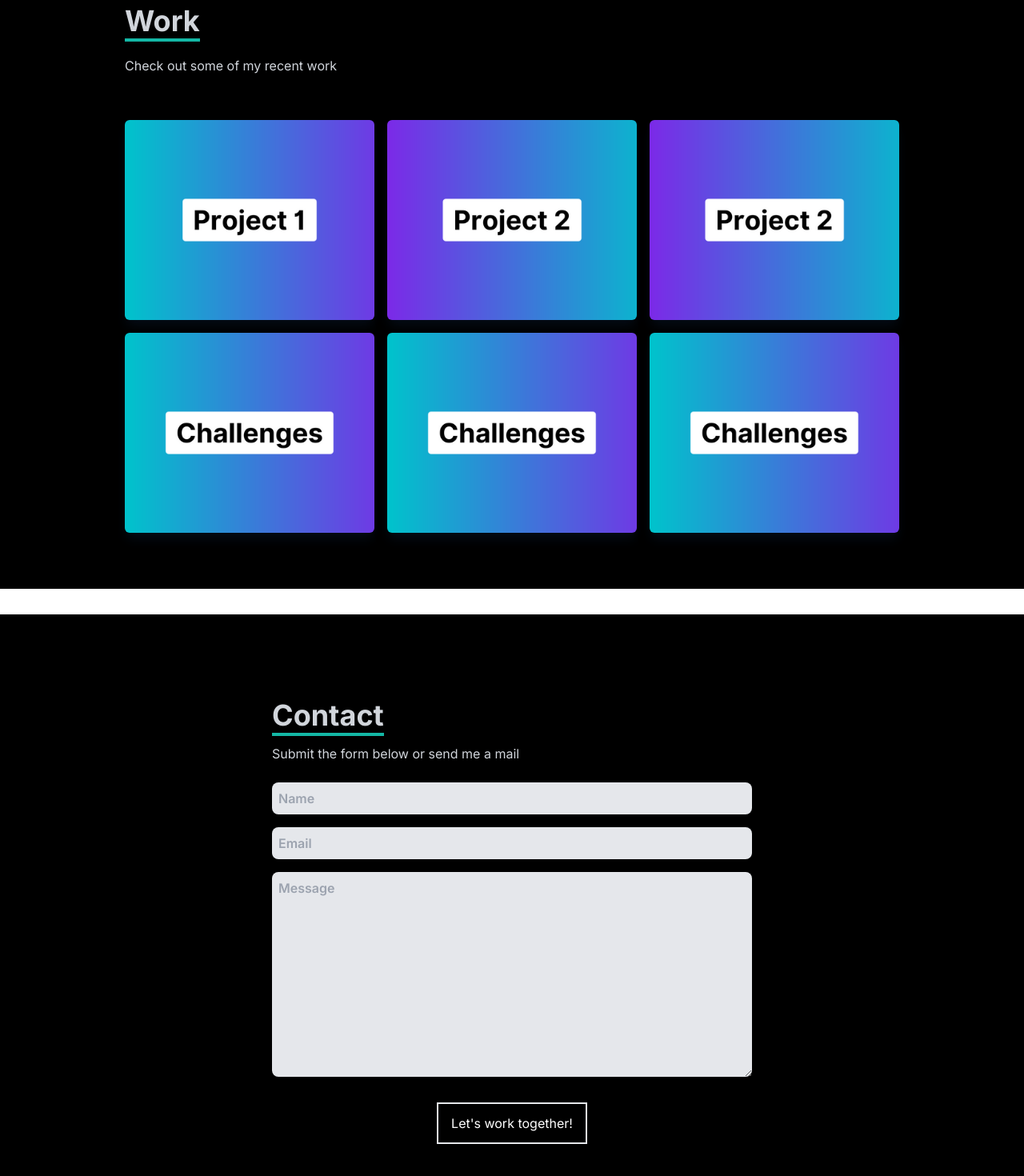
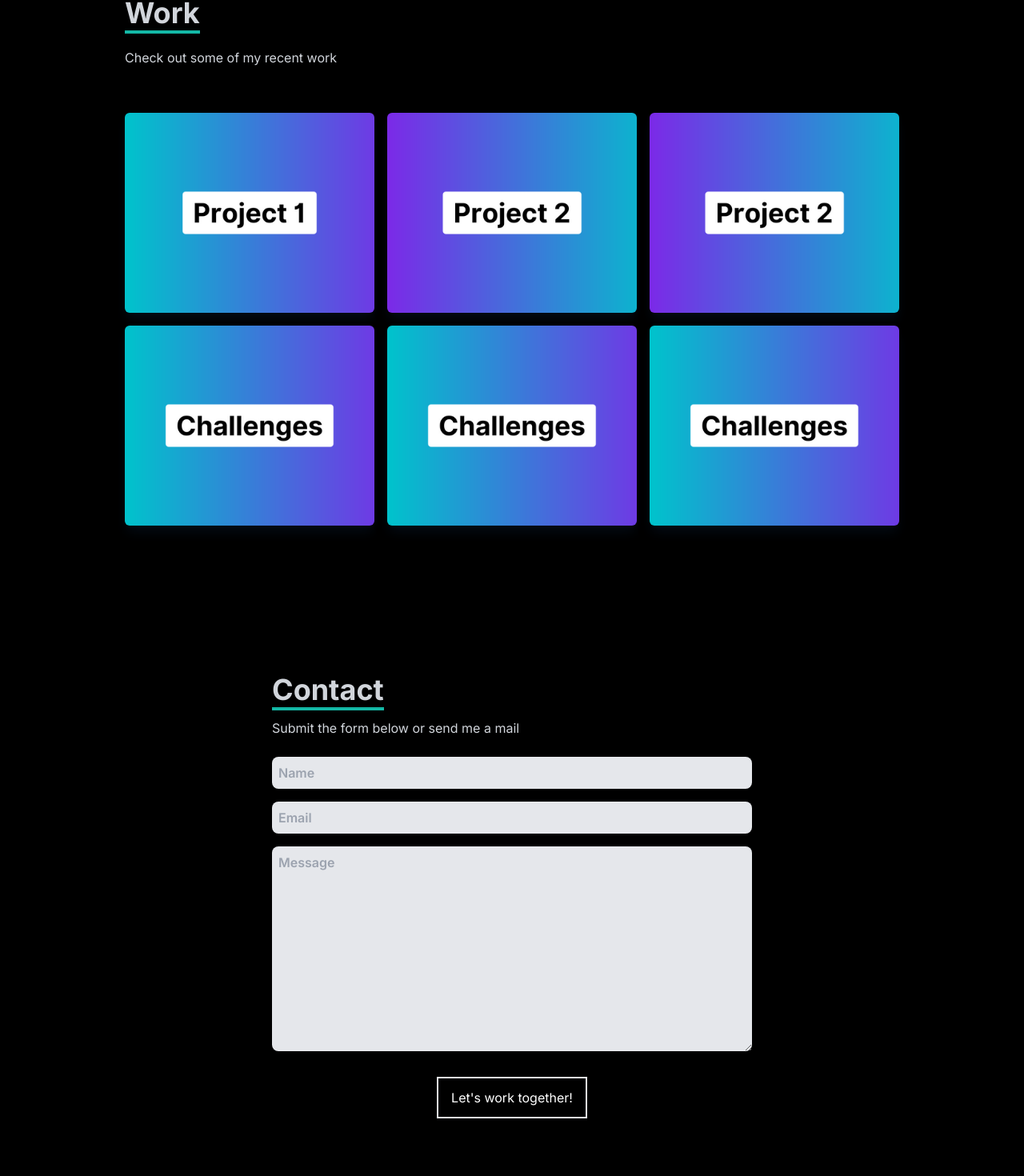
Before and after one commit to Fabri-Tech/React-Porfolio-Fabrizio-Trevino, a React (Vite) app: page / in a window 1280 px wide. Shown: the part 2488-3958 px from the top of the page at 80% size. Built offline with nearby package versions, Linux system fonts and the light colour scheme.

Commit message:
Updated information, testing the portfolio

```diff
--- a/index.html
+++ b/index.html
@@ -4,7 +4,7 @@
     <meta charset="UTF-8" />
     <link rel="icon" type="image/svg+xml" href="/vite.svg" />
     <meta name="viewport" content="width=device-width, initial-scale=1.0" />
-    <title>Vite + React</title>
+    <title>Fabrizio Porfolio</title>
   </head>
   <body>
     <div id="root"></div>
--- a/src/App.jsx
+++ b/src/App.jsx
@@ -3,9 +3,8 @@ import Navbar from './components/Navbar';
 import Herobanner from './components/Herobanner';
 import About from './components/About';
 import Skills from './components/Skills';
+import Contact from './components/Contact'
 import Work from './components/Work';
-
-import Contact from './components/Contact'
 
 function App() {
   return (
--- a/src/components/Contact.jsx
+++ b/src/components/Contact.jsx
@@ -1,6 +1,6 @@
 const Contact = () => {
     return (
-      <div name='contact' className='w-full h-screen bg-[#000000] flex justify-center items-center p-4 mt-8'>
+      <div name='contact' className='w-full h-screen bg-black flex justify-center items-center p-4'>
         <form method='POST' action="https://getform.io/f/c9109bc7-2f98-4aab-ab53-228d596b6e77" className='flex flex-col max-w-[600px] w-full'>
           <div className='pb-2'>
             <p className='text-4xl font-bold inline border-b-4 border-teal-500 text-gray-300'>Contact</p>
--- a/src/components/Navbar.jsx
+++ b/src/components/Navbar.jsx
@@ -12,12 +12,15 @@ const Navbar = () => {
   const [nav, setNav] = useState(false);
 
   // Function to toggle mobile menu
-  const handleClick = () => setNav(!nav);
+  const handleToggleMenu = () => setNav(!nav);
+
+  // Function to close mobile menu
+  const handleCloseMenu = () => setNav(false);
 
   // Define common link component for reusability
   const NavLink = ({ to, children }) => (
     <li>
-      <Link onClick={handleClick} to={to} smooth={true} duration={500}>
+      <Link onClick={handleCloseMenu} to={to} smooth={true} duration={500}>
         {children}
       </Link>
     </li>
@@ -39,7 +42,7 @@ const Navbar = () => {
       </ul>
 
       {/* Mobile menu toggle button */}
-      <div onClick={handleClick} className='md:hidden z-10'>
+      <div onClick={handleToggleMenu} className='md:hidden z-10'>
         {!nav ? <FaBars /> : <FaTimes />}
       </div>
 
@@ -75,7 +78,6 @@ const Navbar = () => {
                 Resume <BsFillPersonLinesFill size={30} />
             </a>
             </li>
-
         </ul>
       </div>
     </div>
--- a/src/components/Work.jsx
+++ b/src/components/Work.jsx
@@ -1,47 +1,38 @@
-// Import data from the data file
 import { data } from "../data/data.js";
 
-// Work function component
 const Work = () => {
-
-    // Assign the imported data to the variable 'project'
+    // projects file
     const project = data;
 
-    // Returns the JSX structure for the Work component
   return (
     <div name='work' className='w-full md:h-screen text-gray-300 bg-black'>
-            {/* This is the main container for the Work component */}
       <div className='max-w-[1000px] mx-auto p-4 flex flex-col justify-center w-full h-full'>
-                {/* Section heading */}
-                <div className='pb-8'>
+        <div className='pb-8 mb-[1px]'>
           <p className='text-4xl font-bold inline border-b-4 text-gray-300 border-teal-500'>
             Work
           </p>
           <p className='py-6'>Check out some of my recent work</p>
         </div>
 
-                {/* Container for individual projects. It uses CSS grid for layout. */}
-                <div className="grid sm:grid-cols-2 md:grid-cols-3 gap-4">
+{/* Adding "mb-[20px]" to create a margin bottom of 20 pixels for container for projects */}
+<div className="grid sm:grid-cols-2 md:grid-cols-3 gap-4 mb-[20px]">
 
-                    {/* Iterate over the 'project' array to render each project. */}
+          {/* Gird Item */}
           {project.map((item, index) => (
-                        // Each project is displayed with a background image and details appear on hover
   <div
     key={index}
     style={{ backgroundImage: `url(${item.image})` }}
     className="shadow-lg shadow-[#040c16] group container rounded-md
               flex justify-center text-center items-center mx-auto content-div "
   >
-                            {/* Hover effect container */}
+    {/* Hover effect for images */}
     <div className="opacity-0 group-hover:opacity-100 ">
-                                {/* Display the project name */}
-                                <span className="text-2xl font bold text-white tracking-wider ">
+      <span className='text-2xl font-bold text-white tracking-wider'>
         {item.name}
       </span>
-                                {/* Links to the project's code and live version */}
       <div className="pt-8 text-center ">
-                                    {/* Link to the project's GitHub */}
-                                    <a href={item.github} target="_blank" rel="noreferrer">
+        {/* eslint-disable-next-line */}
+        <a href={item.github} target="_blank" rel="noopener noreferrer">
           <button
             className="text-center rounded-lg px-4 py-3 m-2
                        bg-white text-gray-700 font-bold text-lg"
@@ -49,8 +40,8 @@ const Work = () => {
             Code
           </button>
         </a>
-                                    {/* Link to the live version of the project */}
-                                    <a href={item.live} target="_blank" rel="noreferrer">
+        {/* eslint-disable-next-line */}
+        <a href={item.live} target="_blank" rel="noopener noreferrer">
           <button
             className="text-center rounded-lg px-4 py-3 m-2
                        bg-white text-gray-700 font-bold text-lg"
@@ -68,5 +59,4 @@ const Work = () => {
   );
 };
 
-// Export the Work function component
 export default Work;
```
Lines whose indentation alone changed are shown as unchanged.
